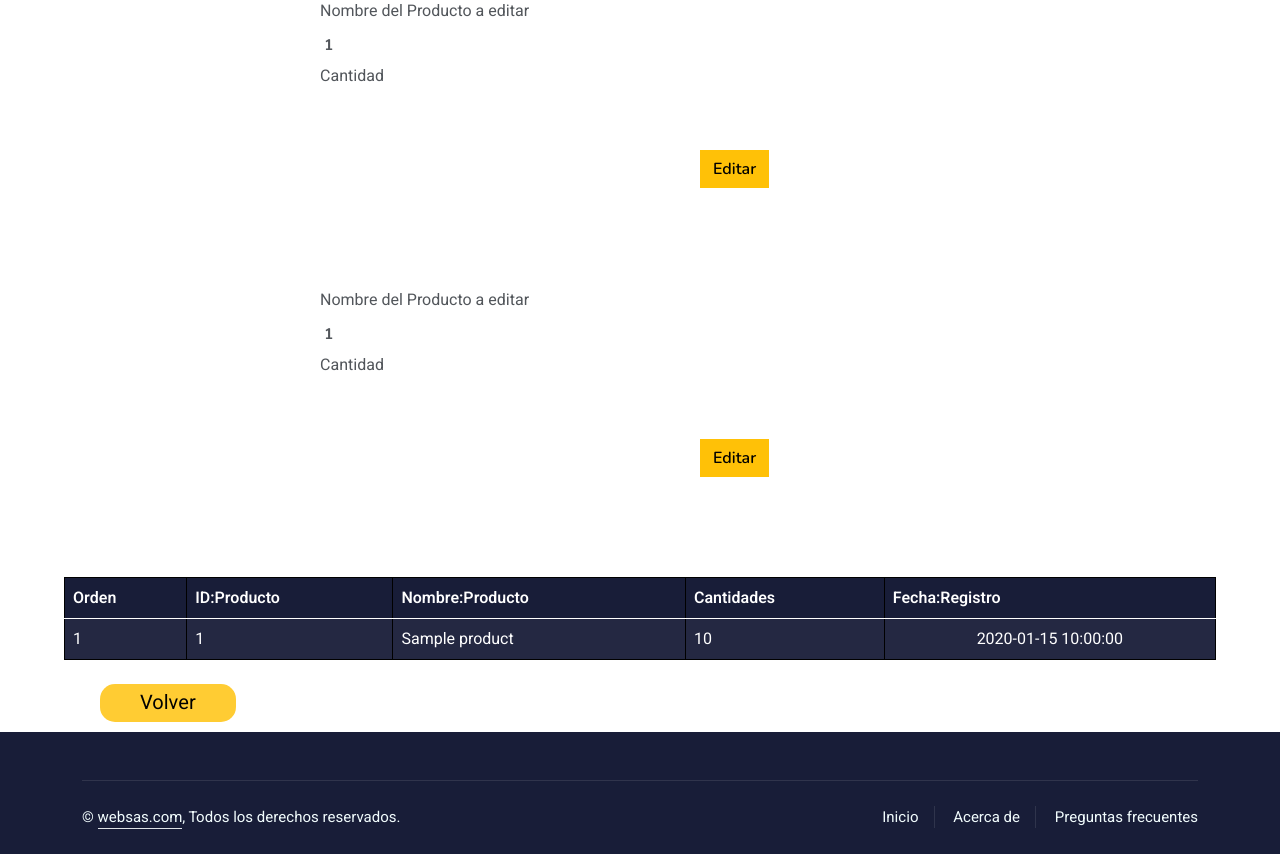
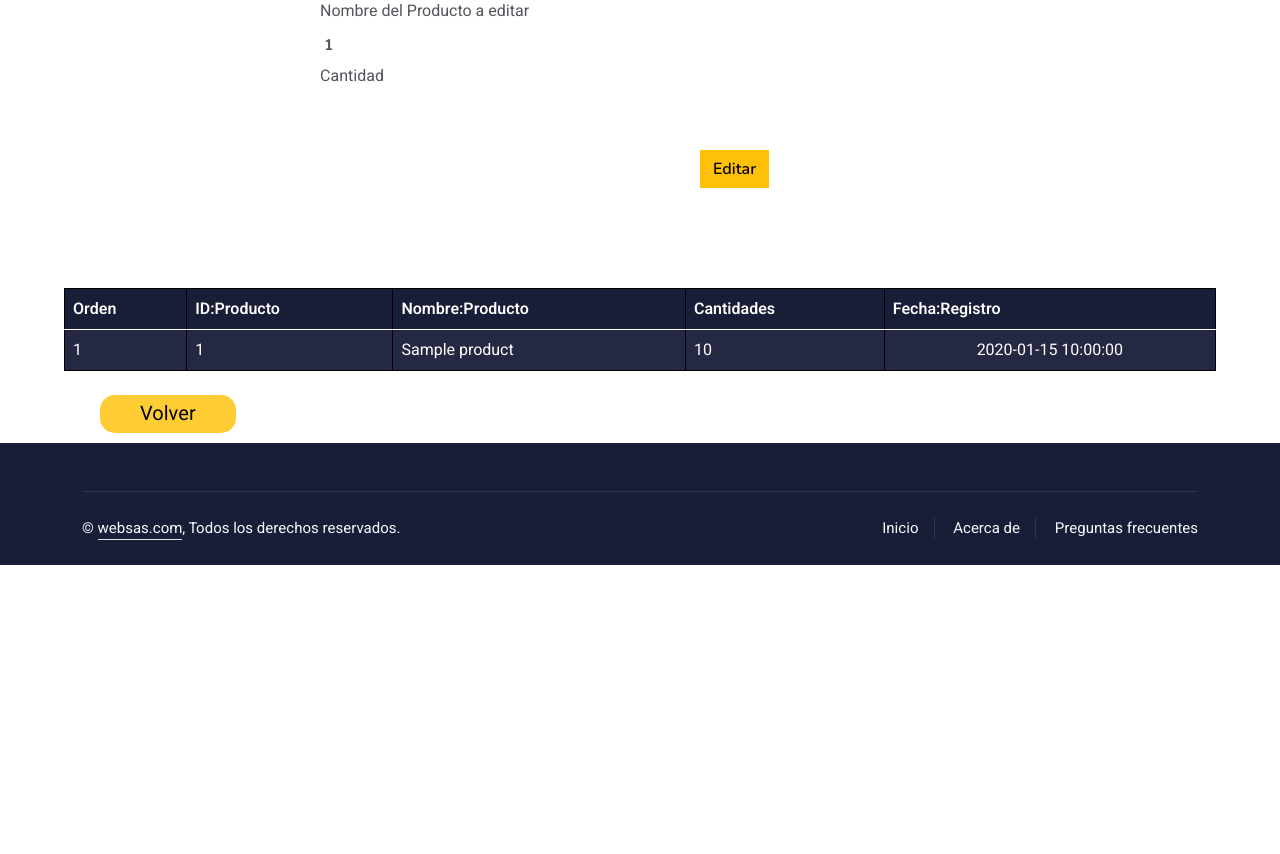
Before and after one commit to sergi0DEC/SEAD-WEBSAS, a PHP site: page /fix.php?message=1 in a window 1280 px wide. Shown: the part 282-1136 px from the top of the page. After the commit the page ends 847 px from the top, so only its background shows below. Run offline with PHP 8.4, Linux system fonts and the light colour scheme; the visitor is signed in with stand-in values (Sample User, id 1); tables that the repository leaves empty or names only in its code hold one stand-in row (values such as "Sample post"); data that the repository does not hold is empty; some libraries are stand-ins or nearby versions.

Commit message:
Adrian 06/11/22 bueno

```diff
--- a/fix.php
+++ b/fix.php
@@ -116,26 +116,7 @@ if (isset($_SESSION['user_id'])) {
             </div>
         </form>
     </div>
-    <!-- Método para fix product -->
-    <div class="fixproduct">
-        <form method="POST" action="fix.php">
-            <div class="form-group">
-                <label for="exampleInputEmail1">Nombre del Producto a editar</label>
-                <br>
-                <input style="border-top-style: solid;" type="text" class="form-control" name="name" value="<?php echo $_GET['message']; ?>" required>
-            </div>
-            <div class="form-group">
-                <label for="exampleInputPassword1">Cantidad</label>
-                <br>
-                <input type="text" value="<?php echo $_GET['amount'] ?>" class="form-control" name="value" required>
-                <input type="hidden" value="<?php echo $_GET['id'] ?>" name="id" />
-            </div>
-            <br>
-            <div class="form-button">
-                <button type="submit" class="btn btn-warning"  style="margin-bottom: 100px; margin-left:700px" >Editar</button>
-            </div>
-        </form>
-    </div>
+
     <div class="table-product">
         <table class="table table-striped table-dark" style="width:90%; margin: 0 auto;">
             <thead class="thead-dark">
```
